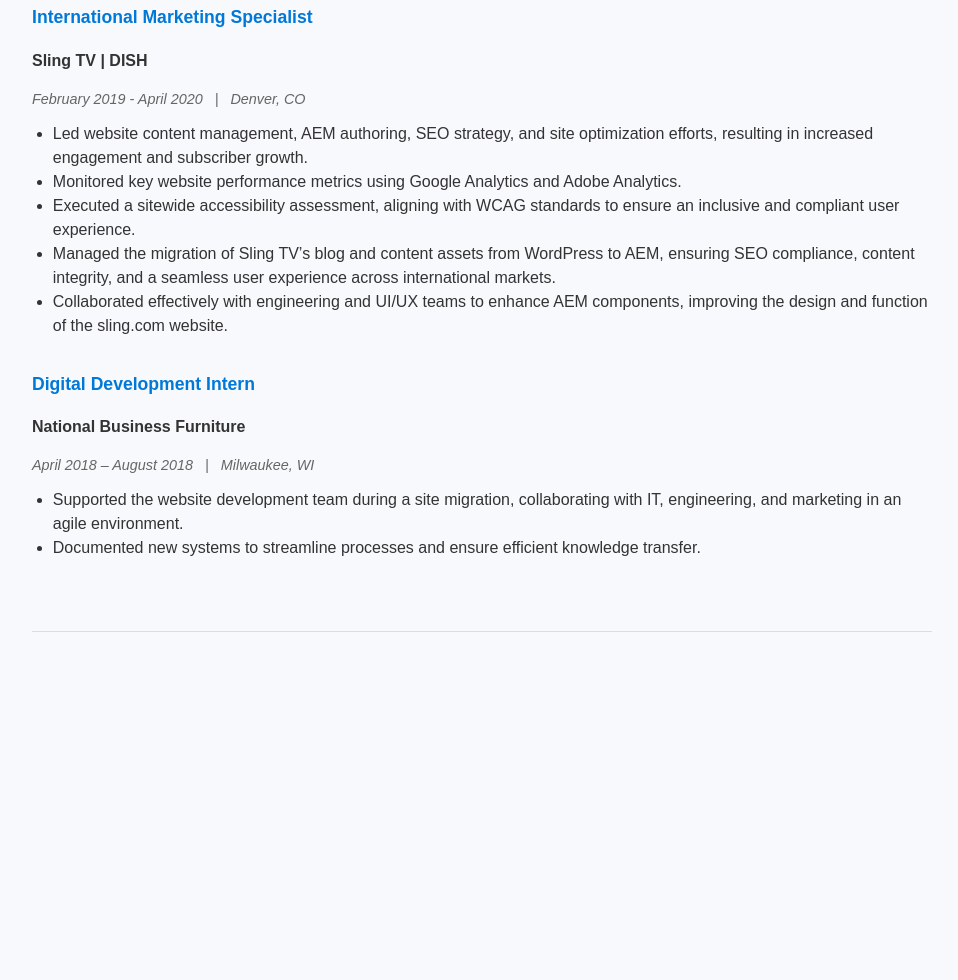
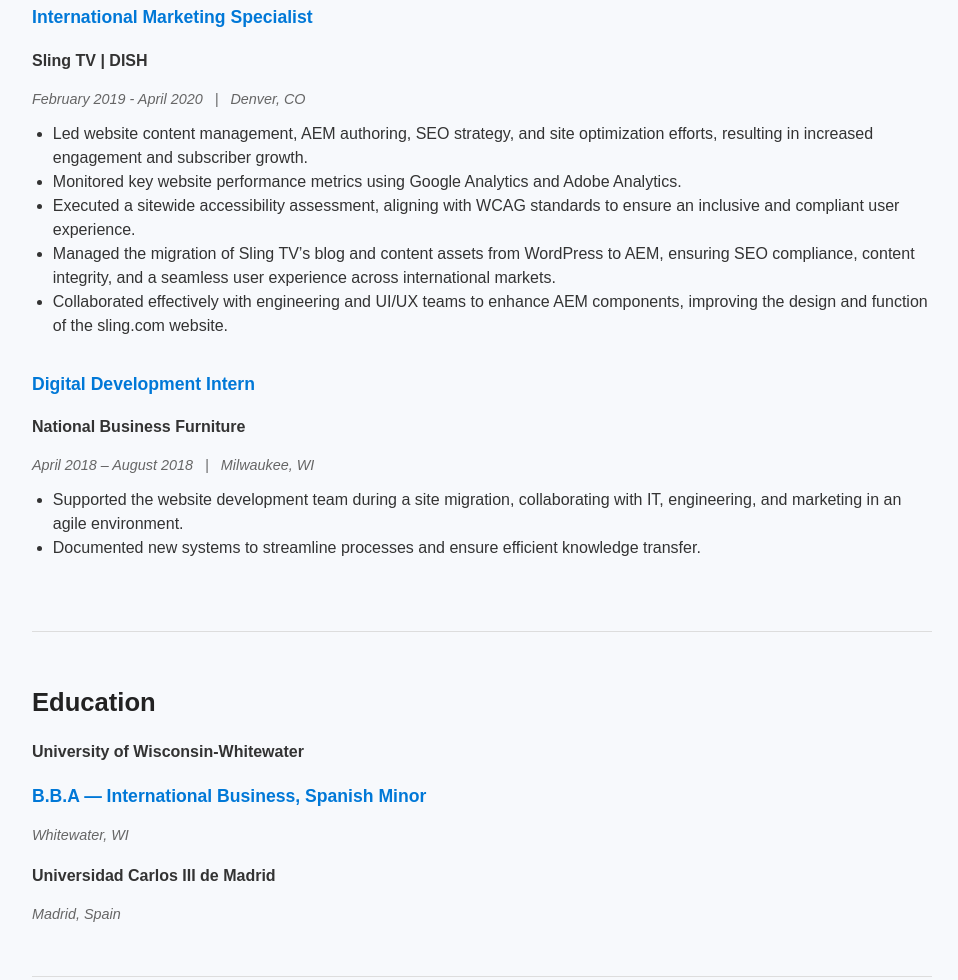
Before and after one commit to Kamschulte/lyndonkamschulte.github.io, a plain HTML site: page index.html in a window 1280 px wide. Shown: the part 3553-4533 px from the top of the page, without its empty margins (158-1116 px from the left). Before the commit the page ends 4217 px from the top, so only its background shows below. Drawn offline with Linux system fonts and the light colour scheme.

Commit message:
Update index.html

```diff
--- a/index.html
+++ b/index.html
@@ -333,6 +333,20 @@
         </ul>
       </article>
     </section>
+
+<section id="education" class="panel">
+  <h2>Education</h2>
+  <article>
+    <p class="company-name">University of Wisconsin-Whitewater</p>
+    <p class="job-title">B.B.A — International Business, Spanish Minor</p>
+    <p class="company-location-date">Whitewater, WI</p>
+  </article>
+  <article>
+    <p class="company-name">Universidad Carlos III de Madrid</p>
+    <p class="company-location-date">Madrid, Spain</p>
+  </article>
+</section>
+
   </main>
 </body>
 </html>
```
